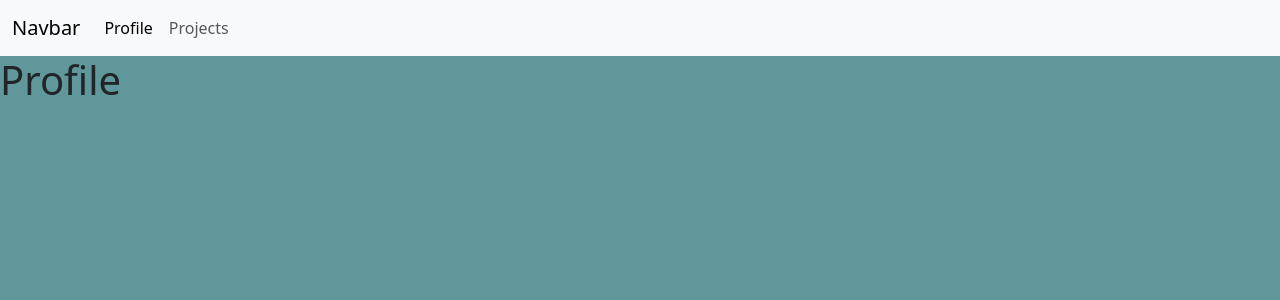
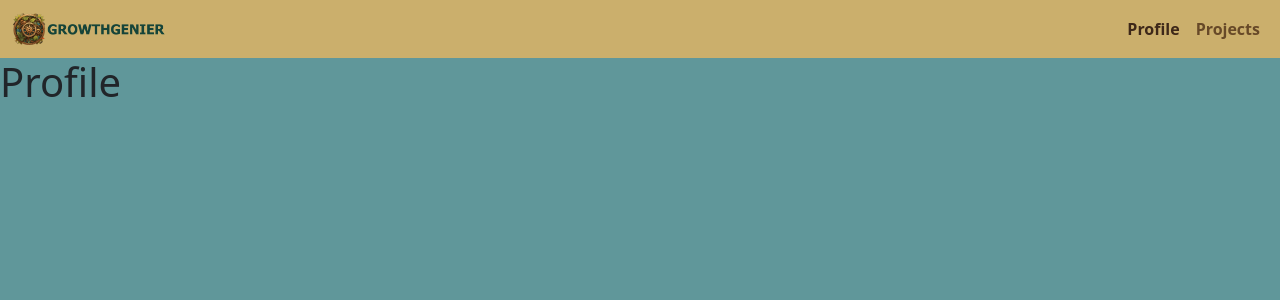
Before and after one commit to astrahalora/Growthgenier, a React (Vite) app in the folder client/: page / in a window 1280 px wide. Shown: the top 300 px of the page. Built offline with nearby package versions, Linux system fonts and the light colour scheme.

Commit message:
Add nav styling

```diff
--- a/client/src/assets/scss/_layout.scss
+++ b/client/src/assets/scss/_layout.scss
@@ -1,3 +1,19 @@
 html, body {
     background-color: $main-color;
 }
+
+.navbar {
+    background-color: $secondary-color;
+
+    .navbar-nav .nav-link {
+        color: $main-text-color;
+
+        &.active {
+            color: $secondary-text-color;
+        }
+    }
+}
+
+#logo {
+    height: 42px;
+}
--- a/client/src/components/Navigation.jsx
+++ b/client/src/components/Navigation.jsx
@@ -1,15 +1,16 @@
 import { Outlet, NavLink } from "react-router-dom";
+import growthLogo from "../assets/images/growthgen_logo.png"
 
 export default function Navigation() {
     return <>
-        <nav className="navbar navbar-expand-lg bg-body-tertiary">
+        <nav className="navbar navbar-expand-md">
             <div className="container-fluid">
-                <a className="navbar-brand" href="#">Navbar</a>
+                <img className="navbar-brand" src={growthLogo} id="logo" alt="Growthgenier Logo"/>
                 <button className="navbar-toggler" type="button" data-bs-toggle="collapse" data-bs-target="#navbarNav" aria-controls="navbarNav" aria-expanded="false" aria-label="Toggle navigation">
                     <span className="navbar-toggler-icon"></span>
                 </button>
                 <div className="collapse navbar-collapse" id="navbarNav">
-                    <ul className="navbar-nav">
+                    <ul className="navbar-nav ms-auto fw-bold">
                         <li className="nav-item">
                             <NavLink to="/" className="nav-link" aria-current="page">Profile</NavLink>
                         </li>
```
Also changed, not shown: client/src/assets/images/growthgen_logo.png (added).
